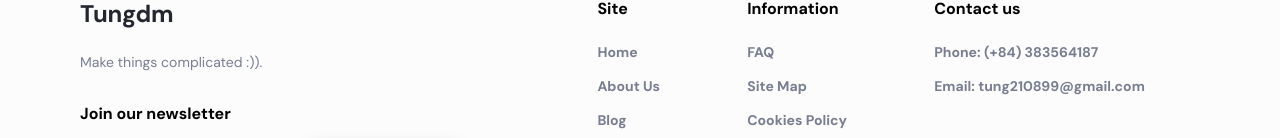
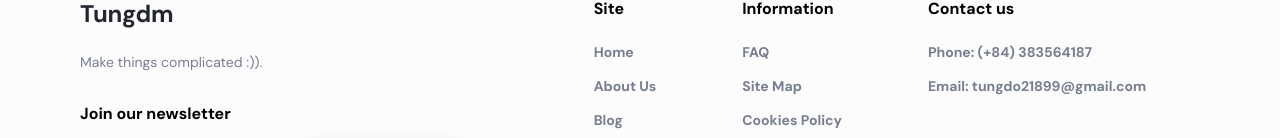
Before and after one commit to tungdevpro/tungdevpro.github.io, a Next.js app: page / in a window 1280 px wide. Shown: the part 3672-3810 px from the top of the page. Built offline with nearby package versions, Linux system fonts and the light colour scheme.

Commit message:
hotfix* replace email address

```diff
--- a/components/Footer/Footer.js
+++ b/components/Footer/Footer.js
@@ -37,7 +37,7 @@ const contact = [
     title: "Phone: (+84) 383564187",
   },
   {
-    title: "Email: tung210899@gmail.com",
+    title: "Email: tungdo21899@gmail.com",
   },
 ];
 
--- a/screens/Contact/Hero/Hero.js
+++ b/screens/Contact/Hero/Hero.js
@@ -17,7 +17,7 @@ const items = [
   {
     icon: "mail-right",
     title: "Email Address",
-    subtitle: "tung210899@gmail.com",
+    subtitle: "tungdo21899@gmail.com",
     text: "",
     boolean: "true",
   },
```
